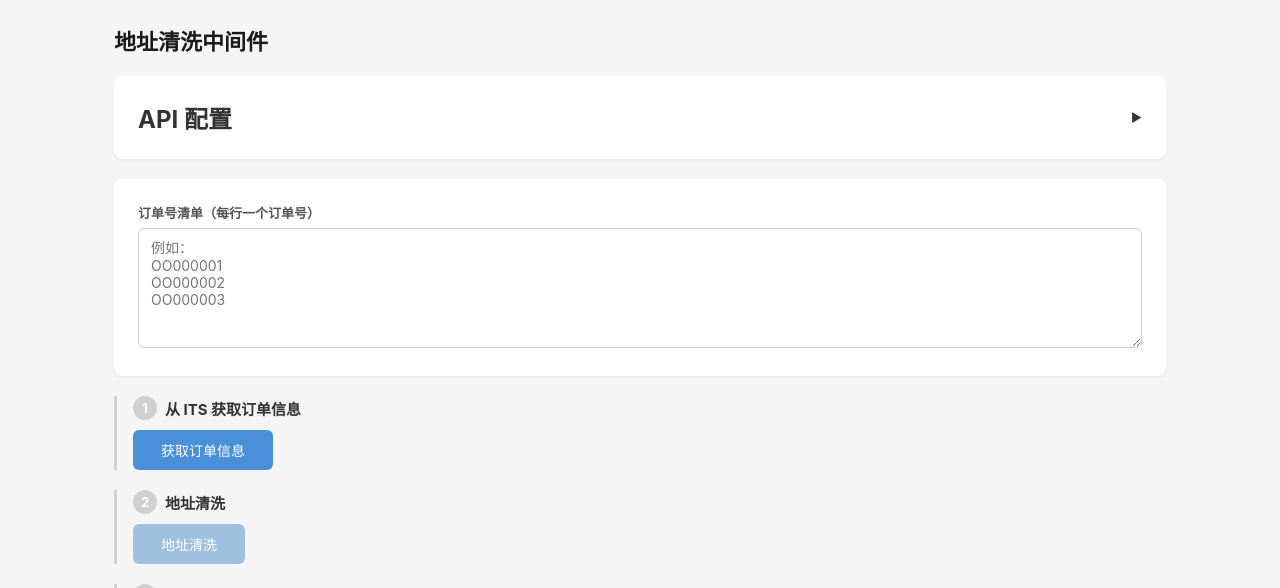
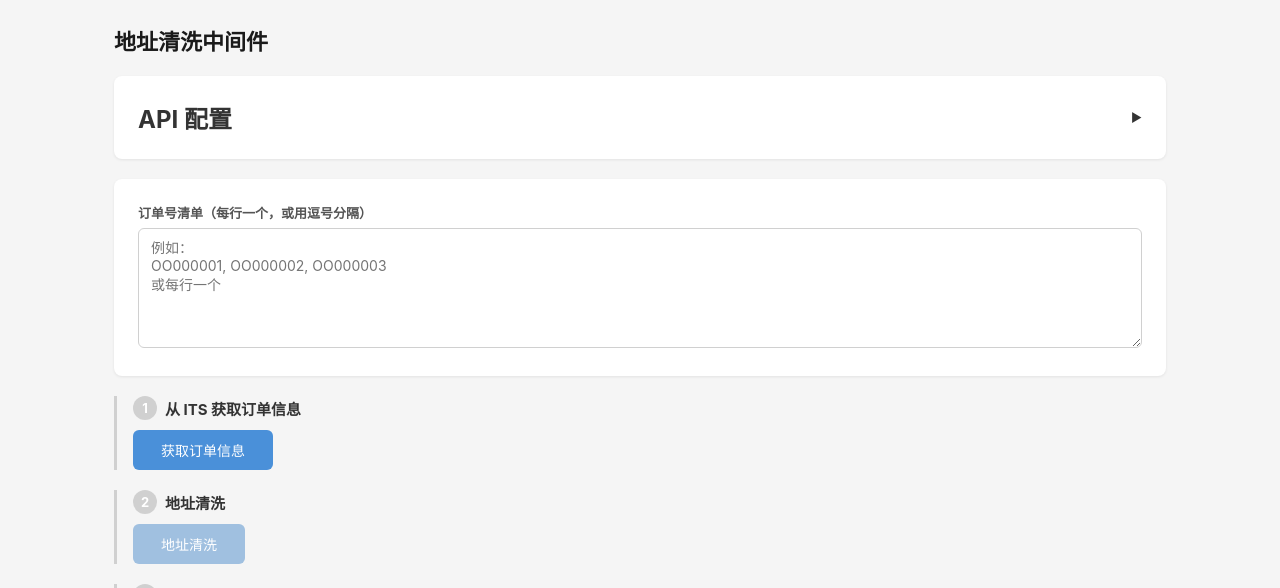
Before and after one commit to FannyZF/CleanseMW, a Flask app: page / in a window 1280 px wide. Shown: the top 588 px of the page. Run offline with Flask 3, Linux system fonts and the light colour scheme.

Commit message:
support comma-separated order numbers

```diff
--- a/app.py
+++ b/app.py
@@ -257,6 +257,7 @@ _task_store: dict = {}
 
 
 def _parse_order_numbers(raw_text: str):
+    raw_text = raw_text.replace(",", "\n")
     order_numbers = [line.strip() for line in raw_text.splitlines() if line.strip()]
     seen = set()
     return [x for x in order_numbers if not (x in seen or seen.add(x))]
--- a/templates/index.html
+++ b/templates/index.html
@@ -110,8 +110,8 @@
 
   <!-- ── Order input (shared) ── -->
   <div class="section">
-    <label for="orders">订单号清单（每行一个订单号）</label>
-    <textarea id="orders" placeholder="例如：&#10;OO000001&#10;OO000002&#10;OO000003"></textarea>
+    <label for="orders">订单号清单（每行一个，或用逗号分隔）</label>
+    <textarea id="orders" placeholder="例如：&#10;OO000001, OO000002, OO000003&#10;或每行一个"></textarea>
   </div>
 
   <!-- ── Step 1: 获取订单信息 ── -->
```
